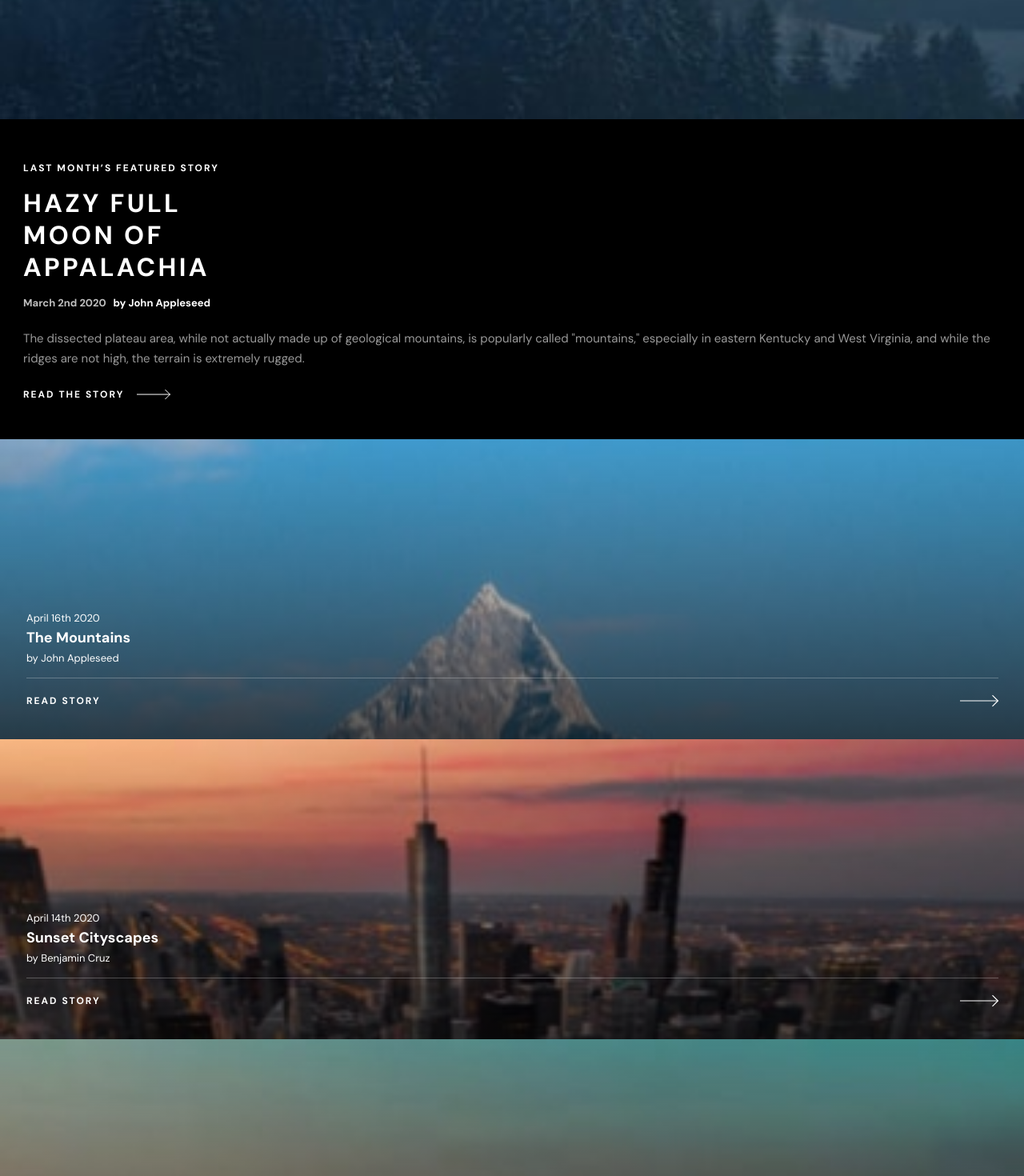
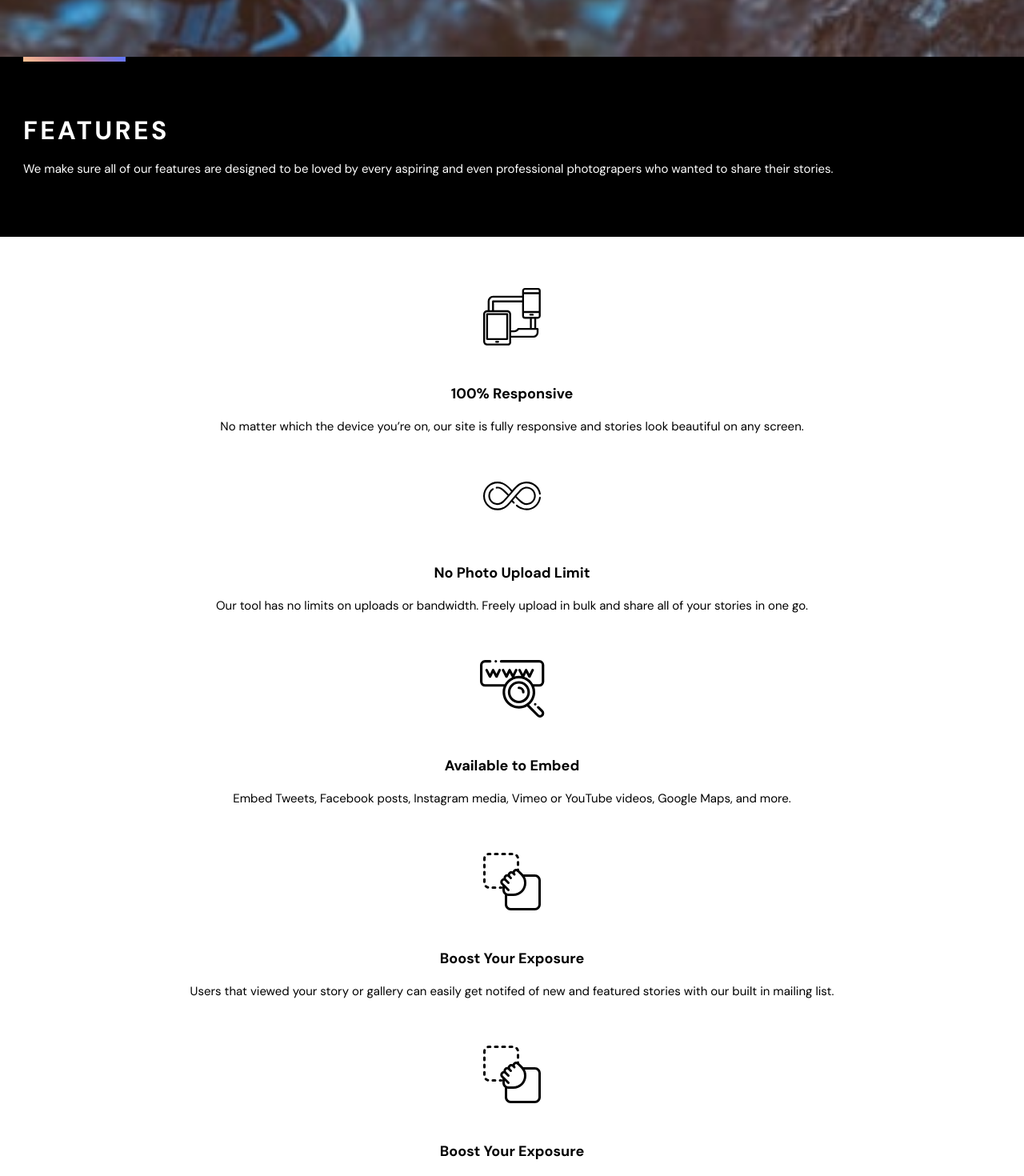
Before and after one commit to Londara1/photosnap_multi-page_website, a React (Vite) app: page / in a window 1280 px wide. Shown: the part 1005-2475 px from the top of the page at 80% size. Built offline with nearby package versions, Linux system fonts and the light colour scheme.

Commit message:
style: added features page

```diff
--- a/src/App.tsx
+++ b/src/App.tsx
@@ -1,15 +1,17 @@
 import "./styles.scss";
 import HeaderMenu from "./components/HeaderMenu";
 // import Home from "./components/Home";
-import Stories from "./components/Stories";
+// import Stories from "./components/Stories";
 import Footer from "./components/Footer";
+import Features from "./components/Features";
 
 function App() {
   return (
     <>
       <HeaderMenu />
       {/* <Home /> */}
-      <Stories />
+      {/* <Stories /> */}
+      <Features />
 
       <Footer />
     </>
--- /dev/null
+++ b/src/components/Features.tsx
@@ -0,0 +1,95 @@
+import React from "react";
+import Hero from "../assets/features/mobile/hero.jpg";
+import Responsive from "../assets/features/desktop/responsive.svg";
+import Limit from "../assets/features/desktop/no-limit.svg";
+import Domain from "../assets/features/desktop/custom-domain.svg";
+import Exposure from "../assets/features/desktop/boost-exposure.svg";
+import DragDrop from "../assets/features/desktop/drag-drop.svg";
+import Arrow from "../assets/shared/mobile/arrow.svg";
+
+const Features: React.FC = () => (
+  <>
+    <div>
+      <img src={Hero} className="heroImage" />
+
+      <div className="featuresAboutDiv">
+        <div className="line"></div>
+
+        <h1 className="featuresHeading">FEATURES</h1>
+        <p className="featuresAbout">
+          We make sure all of our features are designed to be loved by every
+          aspiring and even professional photograpers who wanted to share their
+          stories.
+        </p>
+      </div>
+    </div>
+
+    <div className="featuresCards">
+      <div className="featuresCard">
+        <img src={Responsive} />
+        <h1 className="featureCardHeading">100% Responsive</h1>
+        <p className="featureCardAbout">
+          No matter which the device you’re on, our site is fully responsive and
+          stories look beautiful on any screen.
+        </p>
+      </div>
+
+      <div className="featuresCard2">
+        <img src={Limit} />
+        <h1 className="featureCardHeading">No Photo Upload Limit</h1>
+        <p className="featureCardAbout">
+          Our tool has no limits on uploads or bandwidth. Freely upload in bulk
+          and share all of your stories in one go.
+        </p>
+      </div>
+
+      <div className="featuresCard3">
+        <img src={Domain} />
+        <h1 className="featureCardHeading">Available to Embed</h1>
+        <p className="featureCardAbout">
+          Embed Tweets, Facebook posts, Instagram media, Vimeo or YouTube
+          videos, Google Maps, and more.
+        </p>
+      </div>
+
+      <div className="featuresCard4">
+        <img src={Exposure} />
+        <h1 className="featureCardHeading">Boost Your Exposure</h1>
+        <p className="featureCardAbout">
+          Users that viewed your story or gallery can easily get notifed of new
+          and featured stories with our built in mailing list.
+        </p>
+      </div>
+
+      <div className="featuresCard5">
+        <img src={Exposure} />
+        <h1 className="featureCardHeading">Boost Your Exposure</h1>
+        <p className="featureCardAbout">
+          Users that viewed your story or gallery can easily get notifed of new
+          and featured stories with our built in mailing list.
+        </p>
+      </div>
+
+      <div className="featuresCard6">
+        <img src={DragDrop} />
+        <h1 className="featureCardHeading">Drag & Drop Image</h1>
+        <p className="featureCardAbout">
+          Easily drag and drop your image and get beautiful shots everytime. No
+          over the top tooling to add friction to creating stories.
+        </p>
+      </div>
+    </div>
+
+    <div className="inviteDiv">
+      <div className="line"></div>
+      <h1 className="inviteText">We’re in beta. Get your invite today!</h1>
+
+      <div className="invitePart">
+        <button className="inviteButton">GET AN INVITE</button>
+        <img src={Arrow} alt="" />
+      </div>
+    </div>
+  </>
+);
+
+export default Features;
--- a/src/components/Footer.tsx
+++ b/src/components/Footer.tsx
@@ -9,7 +9,6 @@ import Ig from "../assets/shared/desktop/instagram.svg";
 
 const Footer: React.FC = () => (
   <>
-    {" "}
     <div className="footer">
       <img src={WhiteLogo} alt="" />
 
--- a/src/styles.scss
+++ b/src/styles.scss
@@ -599,3 +599,133 @@
       url(./assets/stories/mobile/land-of-dreams.jpg);
   }
 }
+
+.heroImage {
+  width: 100%;
+}
+
+.featuresAboutDiv {
+  background-color: #000;
+  padding: 0px 28px 72px 29px;
+  .line {
+    width: 128px;
+    height: 6px;
+    background: linear-gradient(
+      27deg,
+      #ffc593 0%,
+      #bc7198 51.95%,
+      #5a77ff 100%
+    );
+    margin-top: -5px;
+  }
+
+  .featuresHeading {
+    color: #fff;
+    font-size: 32px;
+    font-weight: 700;
+    line-height: 40px;
+    letter-spacing: 3.333px;
+    margin-top: 66px;
+  }
+
+  .featuresAbout {
+    color: #fff;
+    font-size: 15px;
+    font-weight: 400;
+    line-height: 25px;
+    margin-top: 16px;
+  }
+}
+
+.featuresCard,
+.featuresCard2,
+.featuresCard3,
+.featuresCard4,
+.featuresCard5,
+.featuresCard6 {
+  display: flex;
+  flex-direction: column;
+  align-items: center;
+  margin-top: 64px;
+  padding: 0px 32px;
+  text-align: center;
+
+  .featureCardHeading {
+    color: #000;
+    font-size: 18px;
+    font-weight: 700;
+    line-height: 25px;
+    margin-top: 48px;
+  }
+
+  .featureCardAbout {
+    color: #000;
+    font-size: 15px;
+    line-height: 25px;
+    margin-top: 16px;
+  }
+}
+
+.featuresCard2 {
+  margin-top: 56px;
+
+  .featureCardHeading {
+    color: #000;
+    font-size: 18px;
+    font-weight: 700;
+    line-height: 25px;
+    margin-top: 66px;
+  }
+}
+
+.featuresCard3,
+.featuresCard4,
+.featuresCard5,
+.featuresCard6 {
+  margin-top: 55px;
+}
+
+.inviteDiv {
+  background-image: url(./assets/shared/mobile/bg-beta.jpg);
+  background-repeat: no-repeat;
+  background-size: 100%;
+  padding: 0px 32px 64px 33px;
+  margin-top: 91px;
+
+  .line {
+    width: 128px;
+    height: 6px;
+    background: linear-gradient(
+      27deg,
+      #ffc593 0%,
+      #bc7198 51.95%,
+      #5a77ff 100%
+    );
+  }
+
+  .inviteText {
+    color: #fff;
+    font-size: 32px;
+    font-weight: 700;
+    line-height: 40px;
+    letter-spacing: 3.333px;
+    padding-top: 58px;
+    text-transform: uppercase;
+  }
+
+  .invitePart {
+    display: flex;
+    align-items: center;
+    gap: 16px;
+    margin-top: 24px;
+  }
+
+  .inviteButton {
+    color: #fff;
+    border: none;
+    background-color: transparent;
+    font-size: 12px;
+    font-weight: 700;
+    letter-spacing: 2px;
+  }
+}
```
